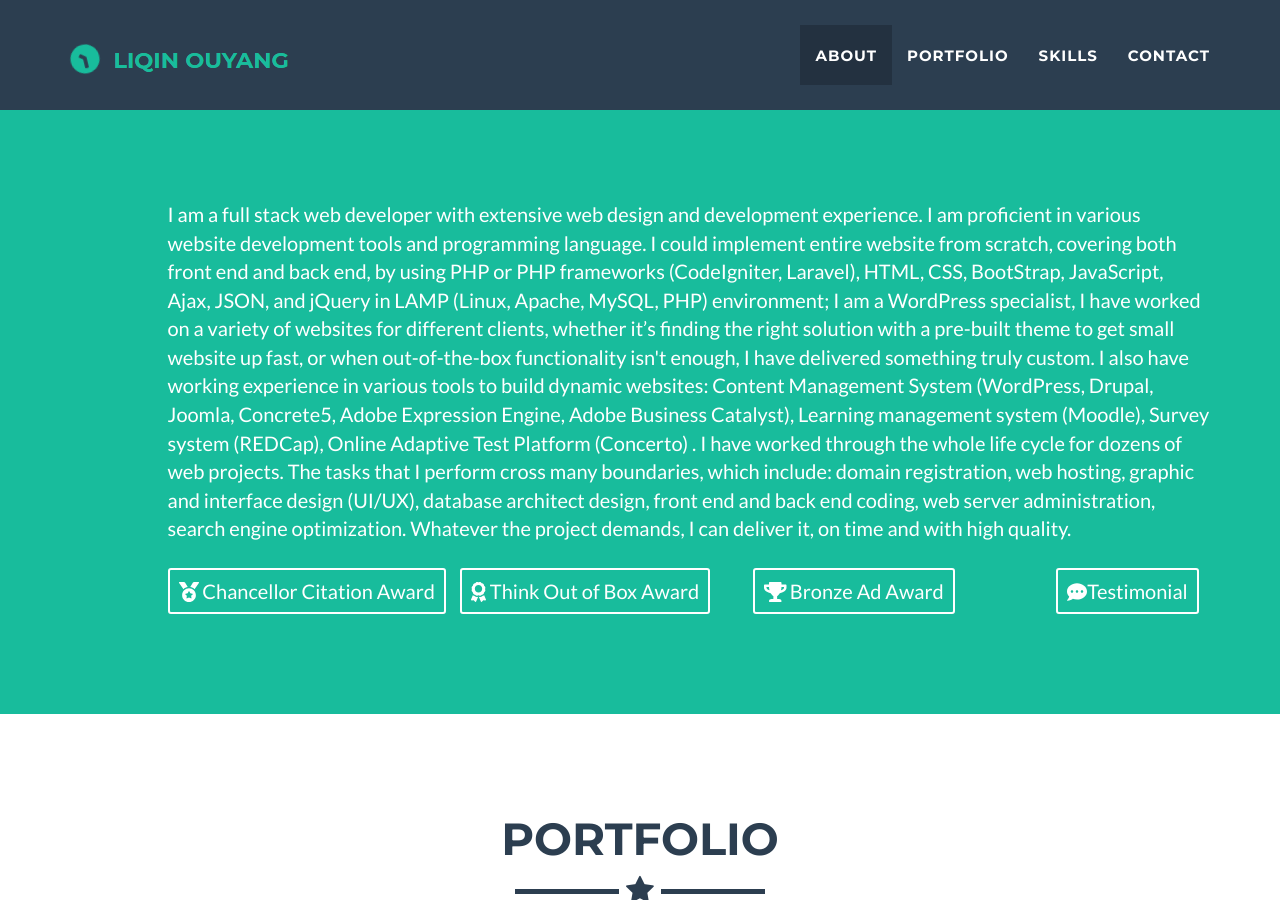
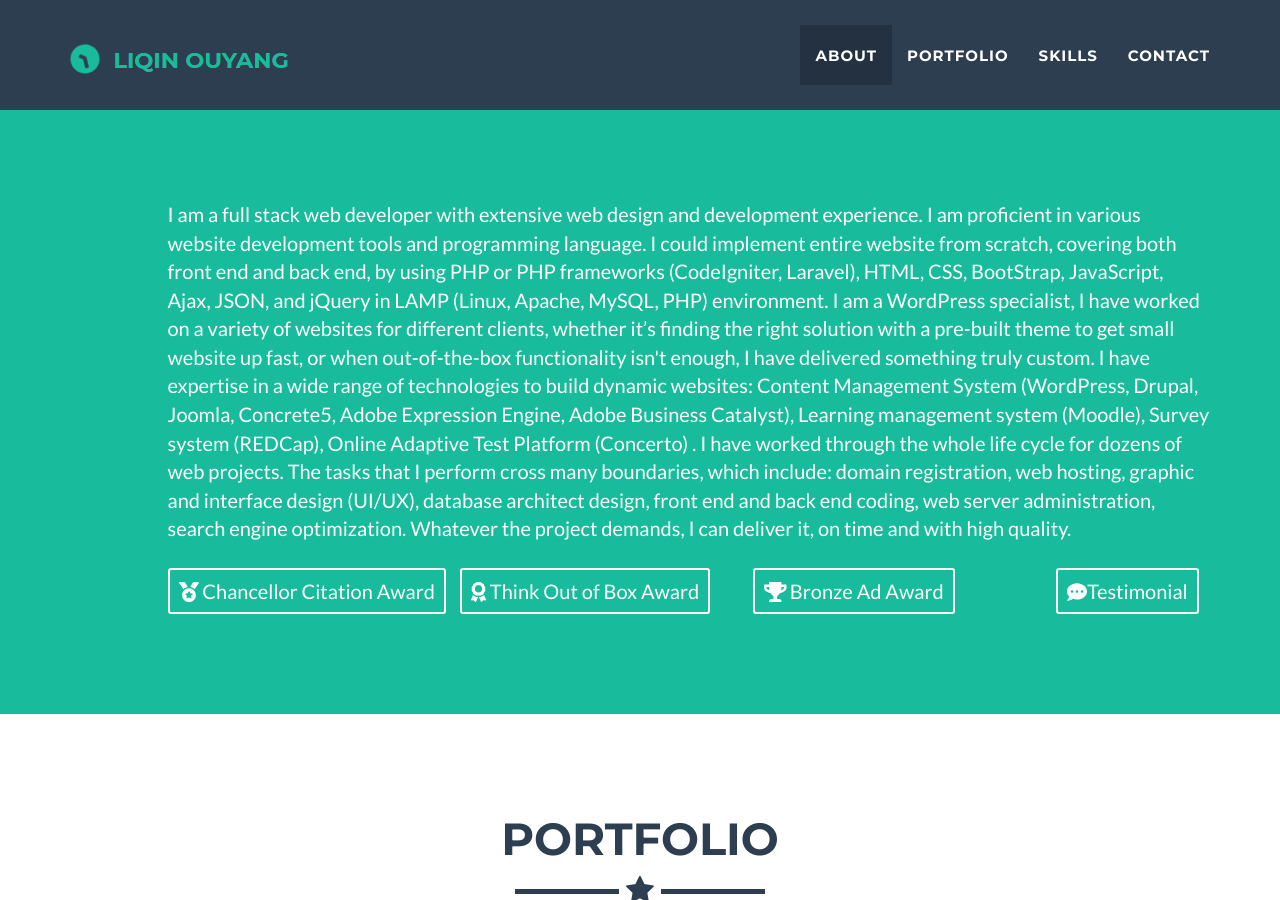
Before and after one commit to hbxtoylq/hbxtoylq.github.io, a Jekyll site: the page built from index.html, in a window 1280 px wide and 900 px high. Built offline with Jekyll 4.4.1, drawn with Linux system fonts in a browser that asks for light colours; nearby versions of some CDN libraries.

Commit message:
Update header.html

```diff
--- a/_includes/header.html
+++ b/_includes/header.html
@@ -10,10 +10,10 @@
 				<p>I am a full stack web developer with extensive web design and development experience.
 				 I am proficient in various website development tools and programming language. I could
 					implement entire website from scratch, covering both front end and back end, by using PHP or PHP frameworks (CodeIgniter, Laravel),
-					HTML, CSS, BootStrap, JavaScript, Ajax, JSON, and jQuery in LAMP (Linux, Apache, MySQL, PHP) environment; I am a WordPress specialist, I have worked on a
+					HTML, CSS, BootStrap, JavaScript, Ajax, JSON, and jQuery in LAMP (Linux, Apache, MySQL, PHP) environment. I am a WordPress specialist, I have worked on a
 					variety of websites for different clients, whether it’s finding the right solution with a pre-built theme to get small website up fast,
 					or when out-of-the-box functionality isn't enough, I have delivered something truly custom.
-					I also have working experience in various tools to build dynamic websites: Content Management System (WordPress, Drupal, Joomla, Concrete5,
+					I have expertise in a wide range of technologies to build dynamic websites: Content Management System (WordPress, Drupal, Joomla, Concrete5,
 					Adobe Expression Engine, Adobe Business Catalyst),
 					Learning management system (Moodle),
 					Survey system (REDCap), Online Adaptive Test Platform (Concerto)
```
